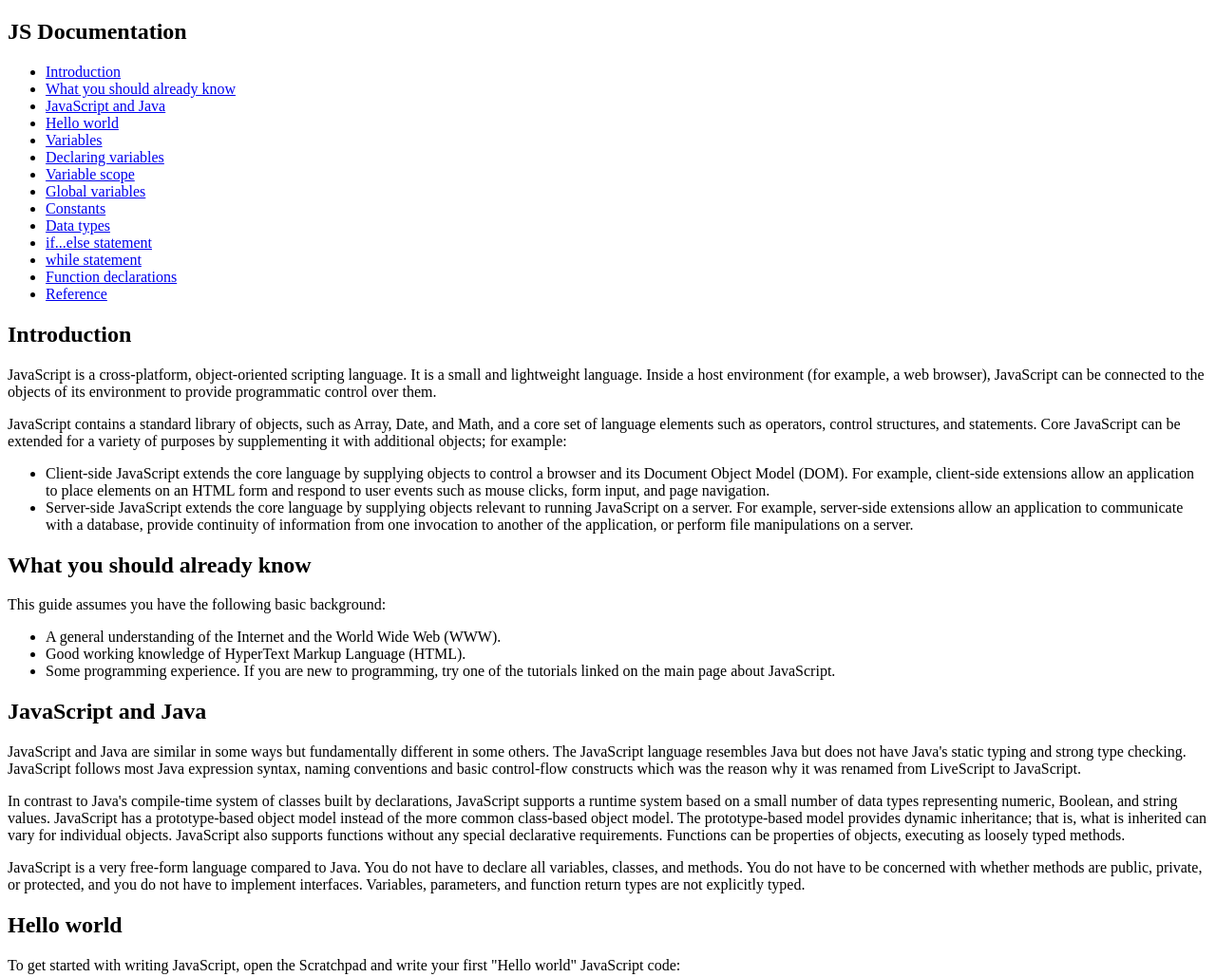
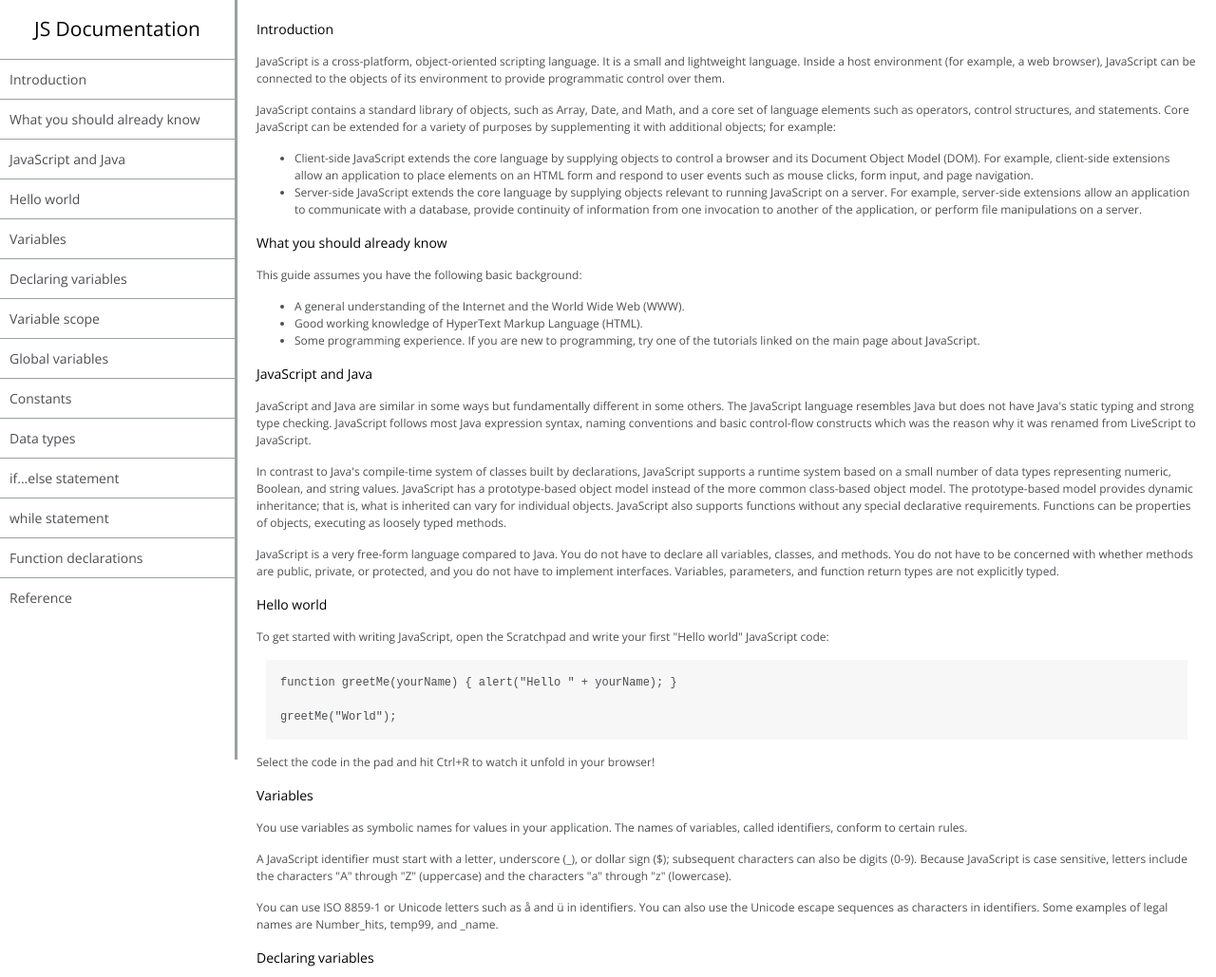
Before and after one commit to Lerts007/JSDocumentation-freeCodeCamp-, a plain HTML site: page index.html in a window 1280 px wide. Shown: the top 1029 px of the page at 95% size. Drawn offline with nearby package versions, Linux system fonts and the light colour scheme.

Commit message:
Работа со стилями

```diff
--- a/index.html
+++ b/index.html
@@ -12,40 +12,40 @@
         <header><h1>JS Documentation</h1></header>
       </div>
       <ul>
-        <li><a class="nav-link" href="#introduction">Introduction</a></li>
+        <li><a class="nav-link" href="#Introduction">Introduction</a></li>
         <li>
-          <a class="nav-link" href="#what_you_should_already_know"
+          <a class="nav-link" href="#What_you_should_already_know"
             >What you should already know</a
           >
         </li>
         <li>
-          <a class="nav-link" href="#javaScript_and_Java">JavaScript and Java</a>
+          <a class="nav-link" href="#JavaScript_and_Java">JavaScript and Java</a>
         </li>
-        <li><a class="nav-link" href="#hello_world">Hello world</a></li>
-        <li><a class="nav-link" href="#variables">Variables</a></li>
+        <li><a class="nav-link" href="#Hello_world">Hello world</a></li>
+        <li><a class="nav-link" href="#Variables">Variables</a></li>
         <li>
-          <a class="nav-link" href="#declaring_variables">Declaring variables</a>
+          <a class="nav-link" href="#Declaring_variables">Declaring variables</a>
         </li>
-        <li><a class="nav-link" href="#variable_scope">Variable scope</a></li>
+        <li><a class="nav-link" href="#Variable_scope">Variable scope</a></li>
         <li>
           <a class="nav-link" href="#global_variables">Global variables</a>
         </li>
-        <li><a class="nav-link" href="#constants">Constants</a></li>
-        <li><a class="nav-link" href="#data_types">Data types</a></li>
+        <li><a class="nav-link" href="#Constants">Constants</a></li>
+        <li><a class="nav-link" href="#Data_types">Data types</a></li>
         <li>
-          <a class="nav-link" href="#if_else_statement">if...else statement</a>
+          <a class="nav-link" href="#if...else_statement">if...else statement</a>
         </li>
         <li><a class="nav-link" href="#while_statement">while statement</a></li>
         <li>
-          <a class="nav-link" href="#function_declarations">Function declarations</a>
+          <a class="nav-link" href="#Function_declarations">Function declarations</a>
         </li>
-        <li><a class="nav-link" href="#reference">Reference</a></li>
+        <li><a class="nav-link" href="#Reference">Reference</a></li>
       </ul>
     </nav>
     <main id="main-doc">
       <!-- Introduction -->
       <section class="main-section" id="introduction">
-        <header id="introduction"><h2>Introduction</h2></header>
+        <header id="introduction">Introduction</header>
         <p>
           JavaScript is a cross-platform, object-oriented scripting language. It is a
           small and lightweight language. Inside a host environment (for example, a web
@@ -78,9 +78,7 @@
 
       <!-- What you should already know -->
       <section class="main-section" id="what_you_should_already_know">
-        <header id="what_you_should_already_know">
-          <h2>What you should already know</h2>
-        </header>
+        <header id="what_you_should_already_know">What you should already know</header>
         <p>This guide assumes you have the following basic background:</p>
         <ul>
           <li>A general understanding of the Internet and the World Wide Web (WWW).</li>
@@ -94,7 +92,7 @@
 
       <!-- JavaScript and Java -->
       <section class="main-section" id="javaScript_and_Java">
-        <header id="javaScript_and_Java"><h2>JavaScript and Java</h2></header>
+        <header id="javaScript_and_Java">JavaScript and Java</header>
         <p>
           JavaScript and Java are similar in some ways but fundamentally different in some
           others. The JavaScript language resembles Java but does not have Java's static
@@ -123,7 +121,7 @@
 
       <!-- Hello world -->
       <section class="main-section" id="hello_world">
-        <header id="hello_world"><h2>Hello world</h2></header>
+        <header id="hello_world">Hello world</header>
         <p>
           To get started with writing JavaScript, open the Scratchpad and write your first
           "Hello world" JavaScript code:
@@ -139,7 +137,7 @@
 
       <!-- Variables -->
       <section class="main-section" id="variables">
-        <header id="variables"><h2>Variables</h2></header>
+        <header id="variables">Variables</header>
         <p>
           You use variables as symbolic names for values in your application. The names of
           variables, called identifiers, conform to certain rules.
@@ -159,7 +157,7 @@
 
       <!-- Declaring variables -->
       <section class="main-section" id="declaring_variables">
-        <header id="declaring_variables"><h2>Declaring variables</h2></header>
+        <header id="declaring_variables">Declaring variables</header>
         <p>You can declare a variable in three ways:</p>
         <p>With the keyword var. For example,</p>
         <code>var x = 42.</code>
@@ -180,7 +178,7 @@
 
       <!-- Variable scope -->
       <section class="main-section" id="variable_scope">
-        <header id="variable_scope"><h2>Variable scope</h2></header>
+        <header id="variable_scope">Variable scope</header>
         <p>
           When you declare a variable outside of any function, it is called a global
           variable, because it is available to any other code in the current document.
@@ -208,7 +206,7 @@
 
       <!-- Global variables -->
       <section class="main-section" id="global_variables">
-        <header id="global_variables"><h2>Global variables</h2></header>
+        <header id="global_variables">Global variables</header>
         <p>
           Global variables are in fact properties of the global object. In web pages the
           global object is window, so you can set and access global variables using the
@@ -224,7 +222,7 @@
 
       <!-- Constants -->
       <section class="main-section" id="constants">
-        <heaedr id="constants"><h2>Constants</h2></heaedr>
+        <header id="constants">Constants</header>
         <p>
           You can create a read-only, named constant with the const keyword. The syntax of
           a constant identifier is the same as for a variable identifier: it must start
@@ -259,7 +257,7 @@
 
       <!-- Data types -->
       <section class="main-section" id="data_types">
-        <header id="data_types"><h2>Data types</h2></header>
+        <header id="data_types">Data types</header>
         <p>The latest ECMAScript standard defines seven data types:</p>
         <ul>
           <li>
@@ -291,8 +289,8 @@
       </section>
 
       <!-- if...else statement -->
-      <secction class="main-section" id="if_else_statement">
-        <header id="if_else_statement"><h2>if...else statement</h2></header>
+      <section class="main-section" id="if_else_statement">
+        <header id="if_else_statement">if...else statement</header>
         <p>
           Use the if statement to execute a statement if a logical condition is true. Use
           the optional else clause to execute a statement if the condition is false. An if
@@ -337,11 +335,11 @@
           is to put additional parentheses around the assignment. For example:
         </p>
         <code>if ((x = y)) { /* statements here */ }</code>
-      </secction>
+      </section>
 
       <!-- while statement -->
       <section class="main-section" id="while_statement">
-        <header id="while_statement"><h2></h2></header>
+        <header id="while_statement">while statement</header>
         <p>
           A while statement executes its statements as long as a specified condition
           evaluates to true. A while statement looks as follows:
@@ -381,7 +379,7 @@
 
       <!-- Function declarations -->
       <section class="main-section" id="function_declarations">
-        <header id="function_declarations"><h2>Function declarations</h2></header>
+        <header id="function_declarations">Function declarations</header>
         <p>
           A function definition (also called a function declaration, or function
           statement) consists of the function keyword, followed by:
@@ -415,7 +413,7 @@
 
       <!-- Reference -->
       <section class="main-section" id="reference">
-        <header id="reference"><h2>Reference</h2></header>
+        <header id="reference">Reference</header>
         <ul>
           <li>
             All the documentation in this page is taken from
--- a/styles.css
+++ b/styles.css
@@ -0,0 +1,89 @@
+@import url("https://fonts.googleapis.com/css2?family=Caveat&family=Open+Sans:ital,wght@0,400;0,800;1,300;1,400&display=swap");
+:root {
+  --width-navbar: 250px;
+  --text-color: #4d4e53;
+}
+
+* {
+  box-sizing: border-box;
+  margin: 0;
+  padding: 0;
+}
+body {
+  display: flex;
+  font-family: "Open Sans", sans-serif;
+  font-size: 14px;
+  font-weight: 400;
+  line-height: 1.5;
+  background-color: #fff;
+}
+
+/* navbar */
+#navbar {
+  position: fixed;
+  width: var(--width-navbar);
+  height: 100vh;
+  border-right: 3px solid rgba(0, 22, 22, 0.4);
+}
+
+#navbar h1 {
+  padding: 15px 10px;
+  text-align: center;
+  font-weight: 400;
+}
+
+#navbar ul {
+  height: 88%;
+  overflow-y: auto;
+  overflow-x: hidden;
+}
+
+#navbar li {
+  width: 100%;
+  display: block;
+  border-top: 1px solid rgba(0, 22, 22, 0.4);
+  cursor: pointer;
+}
+
+#navbar li a {
+  width: 100%;
+  padding: 10px 10px;
+
+  display: inline-block;
+  text-decoration: none;
+  color: var(--text-color);
+}
+
+/* main */
+#main-doc {
+  width: calc(100% - var(--width-navbar));
+  margin-left: 250px;
+  padding: 20px 20px;
+}
+
+#main-doc header {
+  font-weight: 400;
+}
+
+#main-doc p {
+  margin: 15px 0;
+  color: var(--text-color);
+  font-size: 12px;
+}
+
+#main-doc ul {
+  margin: 15px 0;
+  padding-left: 40px;
+  color: var(--text-color);
+  font-size: 12px;
+}
+
+#main-doc code {
+  display: block;
+  white-space: pre-line;
+  margin: 10px;
+  padding: 15px;
+  background-color: #f7f7f7;
+  font-size: 12px;
+  color: var(--text-color);
+}
```
